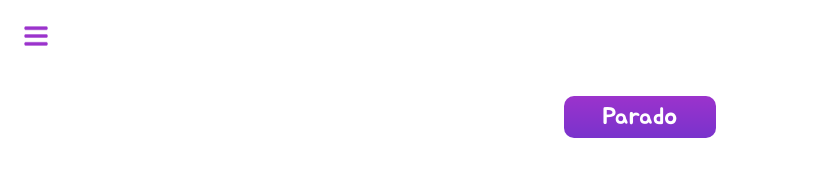
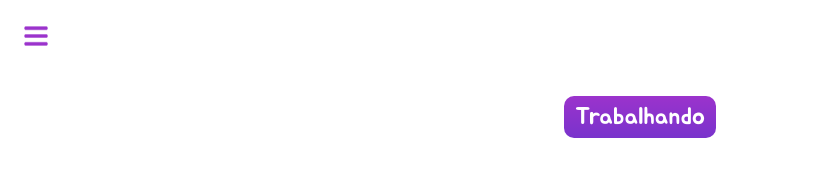
Before and after one commit to AluisioNBR/pomocycle, a Next.js app: page / in a window 1280 px wide. Shown: the top 189 px of the page, without its empty margins (0-823 px from the left). Built offline with nearby package versions, Linux system fonts and the light colour scheme.

Commit message:
refactor: status feature

```diff
--- a/src/app/cycles.ts
+++ b/src/app/cycles.ts
@@ -1,12 +1,11 @@
 export interface Cycle {
 	task: 'work' | 'rest'
-	status: 'stopped' | 'in progress' | 'done'
 	time: number
 }
 
 export const standartCycles: Cycle[] = [
-	{ task: 'work', status: 'stopped', time: 1500 },
-	{ task: 'rest', status: 'stopped', time: 300 },
-	{ task: 'work', status: 'stopped', time: 1500 },
-	{ task: 'rest', status: 'stopped', time: 300 },
+	{ task: 'work', time: 1500 },
+	{ task: 'rest', time: 300 },
+	{ task: 'work', time: 1500 },
+	{ task: 'rest', time: 300 },
 ]
--- a/src/app/page.tsx
+++ b/src/app/page.tsx
@@ -14,7 +14,6 @@ export default function Home() {
 
 	const startPomo = () => {
 		setIsRunning(true)
-		cycles.forEach((cycle) => {})
 		// setTimeout()
 	}
 
--- a/src/components/StatusViewer.tsx
+++ b/src/components/StatusViewer.tsx
@@ -2,11 +2,11 @@ import { jua } from '@/app/fonts'
 import { Box, Text } from '@chakra-ui/react'
 
 interface StatusViewerProps {
-	children: 'stopped' | 'in progress' | 'done'
-	task: 'work' | 'rest'
+	children: 'work' | 'rest'
+	isRunning: boolean
 }
 
-export function StatusViewer({ children, task }: StatusViewerProps) {
+export function StatusViewer({ children, isRunning }: StatusViewerProps) {
 	return (
 		<Box
 			display="flex"
@@ -18,9 +18,9 @@ export function StatusViewer({ children, task }: StatusViewerProps) {
 			rounded={10}
 		>
 			<Text color="white" fontSize={24} className={jua.className}>
-				{children == 'stopped'
+				{!children
 					? 'Parado'
-					: task == 'work'
+					: children == 'work'
 					? 'Trabalhando'
 					: 'Descansando'}
 			</Text>
--- a/src/components/Viewer.tsx
+++ b/src/components/Viewer.tsx
@@ -12,7 +12,7 @@ interface ViewerProps {
 export function Viewer({ children, isRunning, setIsRunning }: ViewerProps) {
 	return (
 		<>
-			<StatusViewer task={children.task}>{children.status}</StatusViewer>
+			<StatusViewer isRunning={isRunning}>{children.task}</StatusViewer>
 
 			<TimeViewer isRunning={isRunning} setIsRunning={setIsRunning}>
 				{children.time}
```
